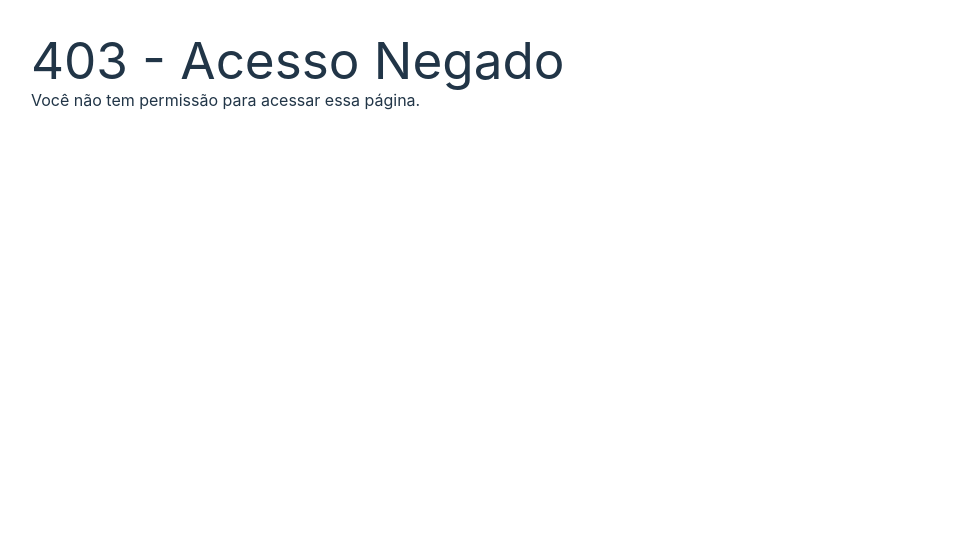
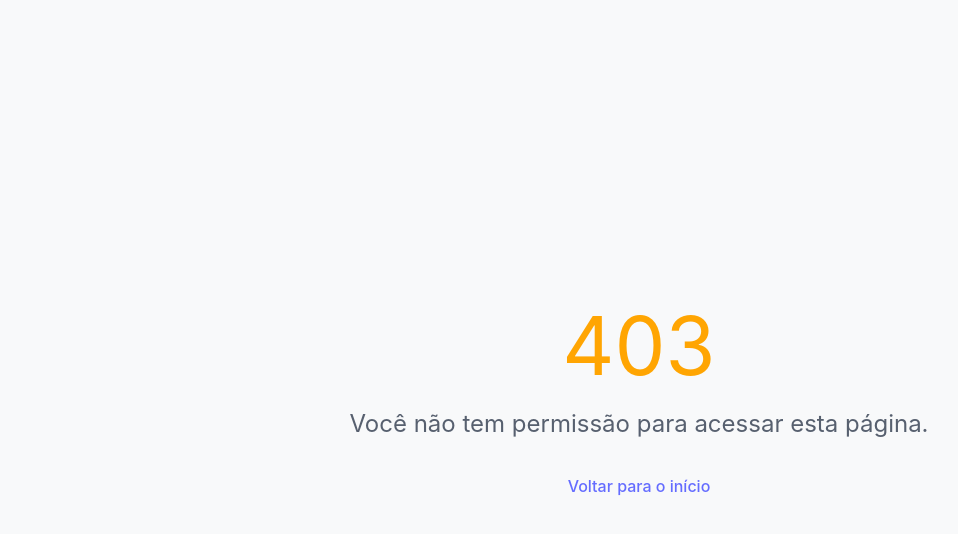
Before and after one commit to luizqos/teste-tecnico, a React (Vite) app in the folder frontend/: page /unauthorized in a window 1280 px wide. Shown: the top 534 px of the page, without its empty margins (1-959 px from the left). Built offline with nearby package versions, Linux system fonts and the light colour scheme; no server answers.

Commit message:
fix: re-styled notfound and unauthorized pages

```diff
--- /dev/null
+++ b/frontend/src/components/styles/NotFound.styles.ts
@@ -0,0 +1,31 @@
+import styled, { keyframes } from 'styled-components';
+
+export const pulse = keyframes`
+  0% { transform: scale(1); }
+  50% { transform: scale(1.05); }
+  100% { transform: scale(1); }
+`;
+
+export const Container = styled.div`
+  padding: 4rem;
+  text-align: center;
+  background-color: #f8f9fa;
+  height: 100vh;
+  display: flex;
+  flex-direction: column;
+  justify-content: center;
+  align-items: center;
+`;
+
+export const Title = styled.h1`
+  font-size: 6rem;
+  margin: 0;
+  color: #ff4757;
+  animation: ${pulse} 2s infinite;
+`;
+
+export const Subtitle = styled.p`
+  font-size: 1.5rem;
+  color: #57606f;
+  margin: 1rem 0 2rem 0;
+`;
--- /dev/null
+++ b/frontend/src/components/styles/Unauthorized.styles.ts
@@ -0,0 +1,31 @@
+import styled, { keyframes } from 'styled-components';
+
+export const pulse = keyframes`
+  0% { transform: scale(1); }
+  50% { transform: scale(1.05); }
+  100% { transform: scale(1); }
+`;
+
+export const Container = styled.div`
+  padding: 4rem;
+  text-align: center;
+  background-color: #f8f9fa;
+  height: 100vh;
+  display: flex;
+  flex-direction: column;
+  justify-content: center;
+  align-items: center;
+`;
+
+export const Title = styled.h1`
+  font-size: 5rem;
+  margin: 0;
+  color: #ffa502;
+  animation: ${pulse} 2s infinite;
+`;
+
+export const Subtitle = styled.p`
+  font-size: 1.5rem;
+  color: #57606f;
+  margin: 1rem 0 2rem 0;
+`;
--- a/frontend/src/pages/NotFound.tsx
+++ b/frontend/src/pages/NotFound.tsx
@@ -1,11 +1,12 @@
-import { Link } from 'react-router-dom';
+import { Link} from 'react-router-dom';
+import { Container, Title,  Subtitle } from '../components/styles/NotFound.styles';
 
 export default function NotFound() {
   return (
-    <div style={{ padding: '2rem', textAlign: 'center' }}>
-      <h1>404 - Página Não Encontrada</h1>
-      <p>A página que você procura não existe.</p>
+    <Container>
+      <Title>404</Title>
+      <Subtitle>Ops! A página que você procura não foi encontrada.</Subtitle>
       <Link to="/">Voltar para o início</Link>
-    </div>
+    </Container>
   );
 }
--- a/frontend/src/pages/Unauthorized.tsx
+++ b/frontend/src/pages/Unauthorized.tsx
@@ -1,8 +1,11 @@
+import { Container, Title, Subtitle } from "../components/styles/Unauthorized.styles";
+import { Link } from 'react-router-dom';
 export default function Unauthorized() {
   return (
-    <div style={{ padding: '2rem' }}>
-      <h1>403 - Acesso Negado</h1>
-      <p>Você não tem permissão para acessar essa página.</p>
-    </div>
+    <Container>
+      <Title>403</Title>
+      <Subtitle>Você não tem permissão para acessar esta página.</Subtitle>
+      <Link to="/">Voltar para o início</Link>
+    </Container>
   );
 }
```
Also changed, not shown: 1 other file (tests, documents, lock files or other folders).
